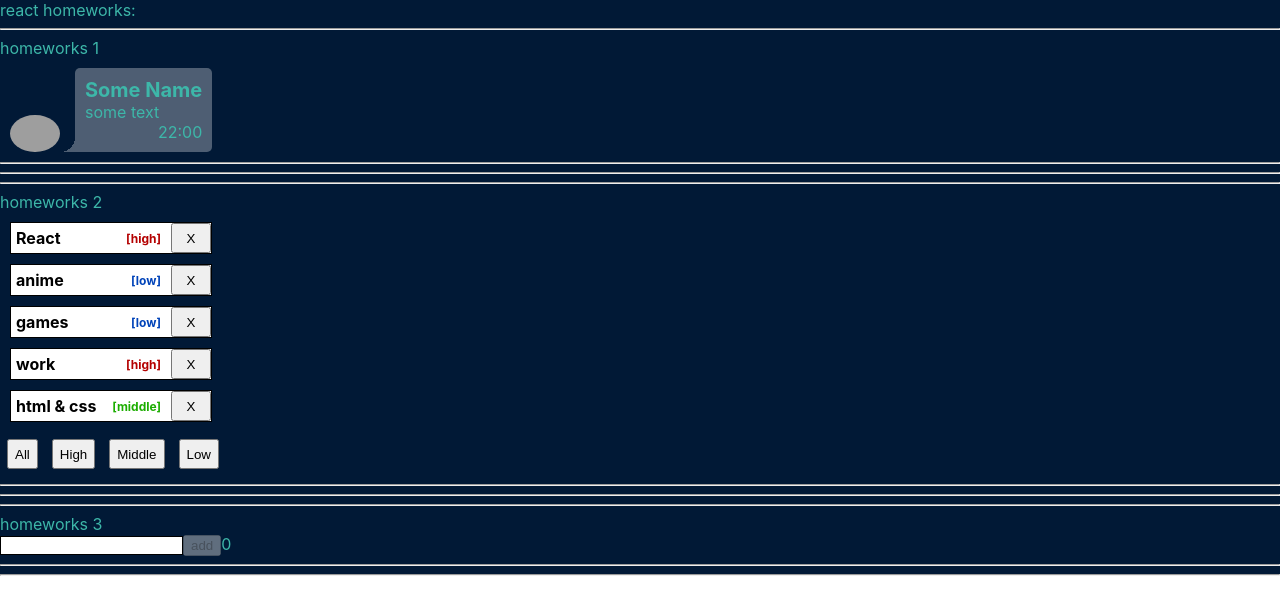
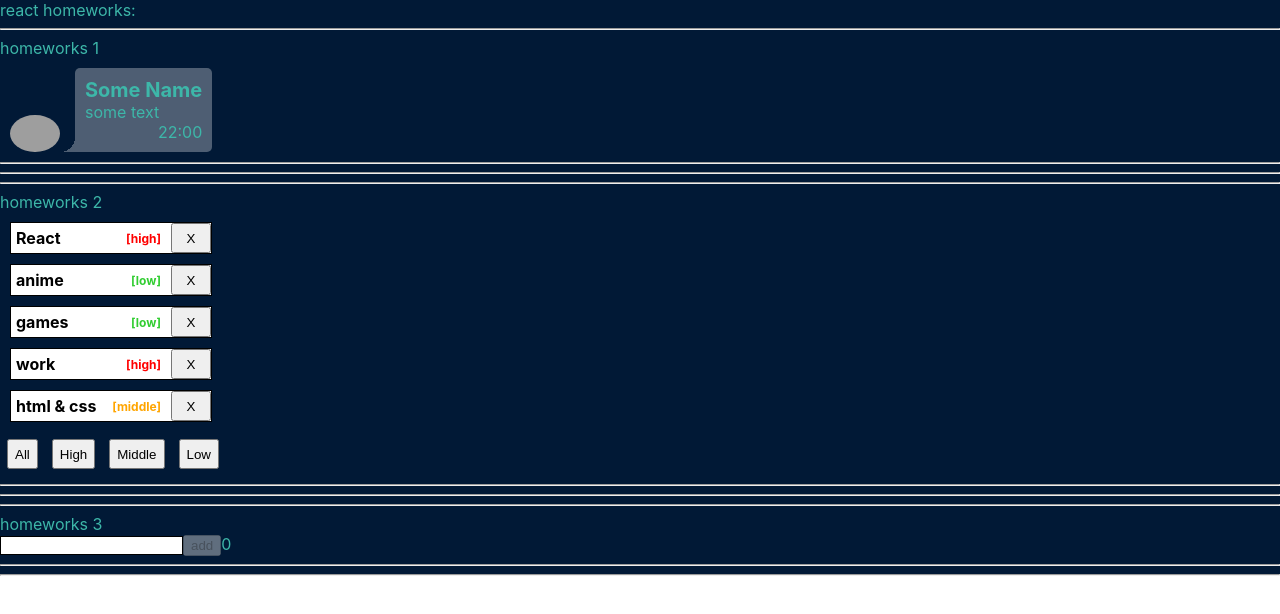
Before and after one commit to tkachiko/homeworks-by-ignat, a React (Create React App) app: page / in a window 1280 px wide. Shown: the top 614 px of the page. Built offline with nearby package versions, Linux system fonts and the light colour scheme; grey boxes are pictures that could not be loaded.

Commit message:
homework 02 refactoring

```diff
--- a/src/p2-homeworks/h2/Affair.tsx
+++ b/src/p2-homeworks/h2/Affair.tsx
@@ -13,13 +13,15 @@ function Affair(props: AffairPropsType) {
     props.deleteAffairCallback(id);
   };// need to fix
 
+  const priorityClass = `${s.affairPriority} ${s[props.affair.priority]}`;
+
   return (
     <div className={s.content}>
       <div className={s.affair}>
         <div
           className={s.affairName}>{props.affair.name}</div>
         <div
-          className={`${s.affairPriority} ${s[props.affair.priority]}`}>[{props.affair.priority}]
+          className={priorityClass}>[{props.affair.priority}]
         </div>
       </div>
       <button className={s.button} onClick={() => deleteCallback(props.affair._id)}>X</button>
--- a/src/p2-homeworks/h2/Affairs.module.css
+++ b/src/p2-homeworks/h2/Affairs.module.css
@@ -38,13 +38,13 @@
 }
 
 .low {
-  color: #0043b9;
+  color: limegreen;
 }
 
 .middle {
-  color: #1cad00;
+  color: orange;
 }
 
 .high {
-  color: #b40101;
+  color: red;
 }
--- a/src/p2-homeworks/h2/Affairs.tsx
+++ b/src/p2-homeworks/h2/Affairs.tsx
@@ -19,16 +19,16 @@ function Affairs(props: AffairsPropsType) {
   ));
 
   const setAll = () => {
-    return props.setFilter('all');
+    props.setFilter('all');
   }; // need to fix
   const setHigh = () => {
-    return props.setFilter('high');
+    props.setFilter('high');
   };
   const setMiddle = () => {
-    return props.setFilter('middle');
+    props.setFilter('middle');
   };
   const setLow = () => {
-    return props.setFilter('low');
+    props.setFilter('low');
   };
 
   return (
--- a/src/p2-homeworks/h2/HW2.tsx
+++ b/src/p2-homeworks/h2/HW2.tsx
@@ -21,10 +21,8 @@ const defaultAffairs: Array<AffairType> = [ // need to fix any
 
 // pure helper functions
 export const filterAffairs = (affairs: Array<AffairType>, filter: FilterType): Array<AffairType> => { // need to fix any
-  if (filter === 'high') return affairs.filter(el => el.priority === 'high');
-  if (filter === 'middle') return affairs.filter(el => el.priority === 'middle');
-  if (filter === 'low') return affairs.filter(el => el.priority === 'low'); // need to fix
-  return affairs;
+  if (filter === 'all') return affairs; // need to fix
+  else return affairs.filter(affair => affair.priority === filter);
 };
 export const deleteAffair = (affairs: Array<AffairType>, _id: number): Array<AffairType> => { // need to fix any
   return affairs.filter(el => el._id !== _id); // need to fix
```
